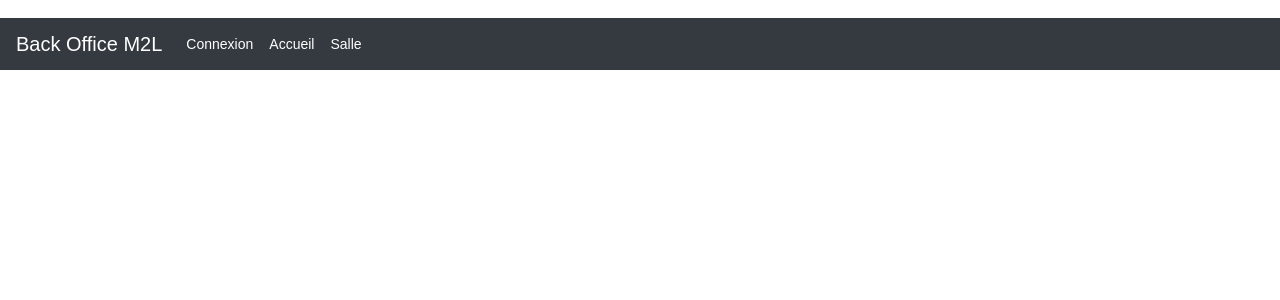
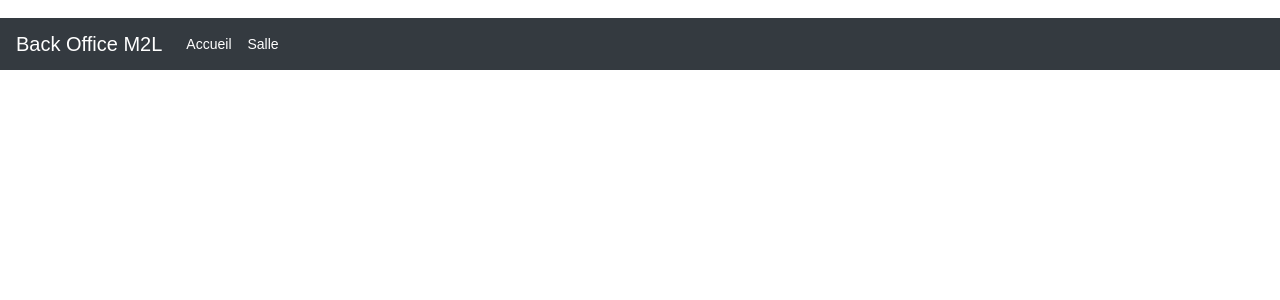
Before and after one commit to jovan-subasic/PPE-GestSalleInfo_Subasic_Roustan, a PHP site: page /vue/header.php in a window 1280 px wide. Shown: the top 300 px of the page. Run offline with PHP 8.4, Linux system fonts and the light colour scheme; the template is opened without the code that fills it, so the values that code supplies are empty; some libraries are stand-ins or nearby versions.

Commit message:
Update menu.php

```diff
--- a/vue/menu.php
+++ b/vue/menu.php
@@ -5,9 +5,6 @@
   </button>
   <div class="collapse navbar-collapse" id="navbarNav">
     <ul class="navbar-nav">
-    <li class="nav-item active">
-        <a class="nav-link" href="./?action=authentification">Connexion <span class="sr-only">(current)</span></a>
-      </li>
       <li class="nav-item active">
         <a class="nav-link" href="./?action=accueil">Accueil <span class="sr-only">(current)</span></a>
       </li>
```
